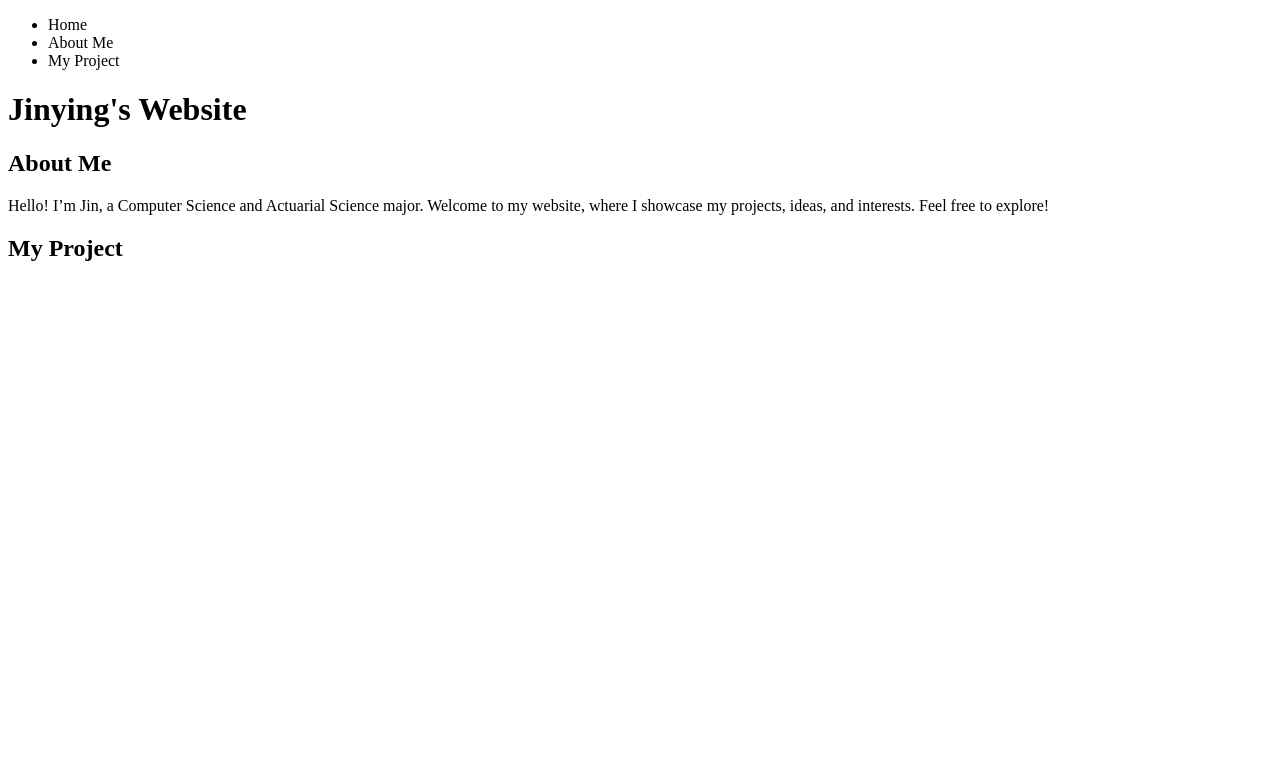
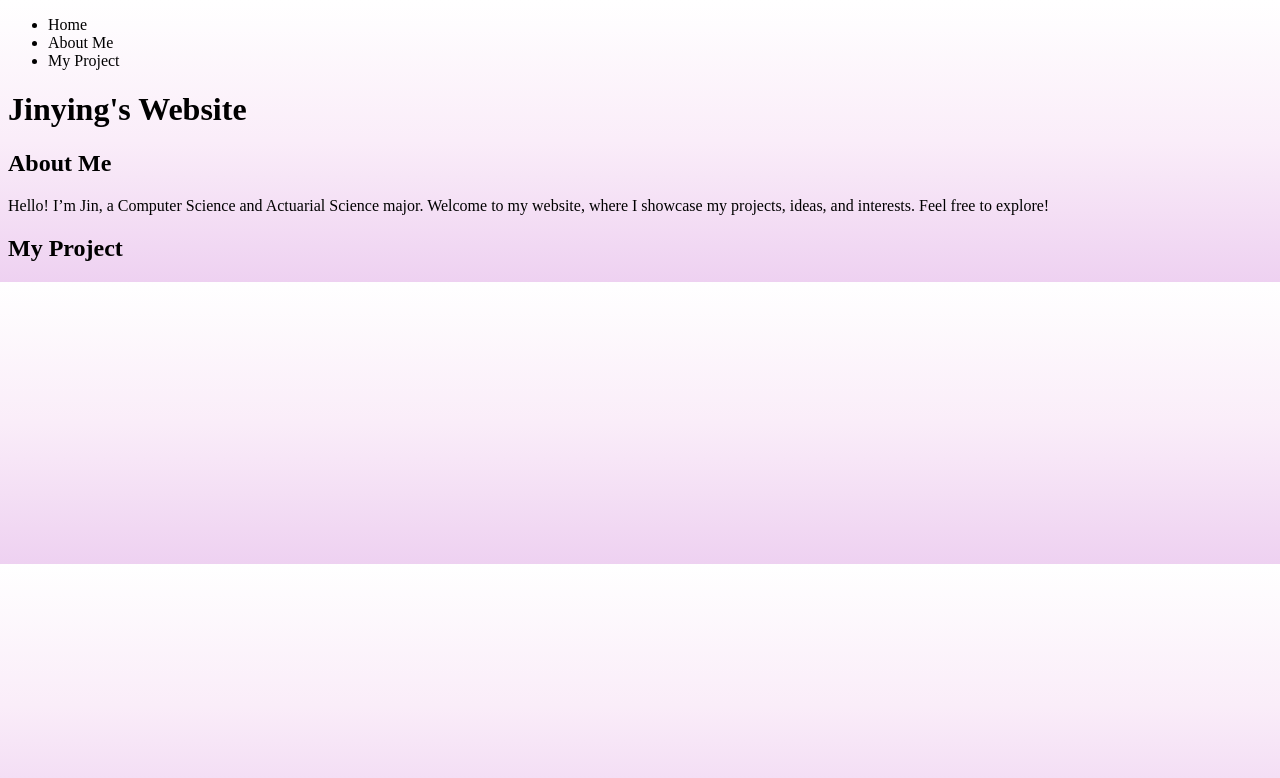
Before and after one commit to GraceXie0425/Jinying-Web, a plain HTML site: page index.html in a window 1280 px wide. Drawn offline with Linux system fonts and the light colour scheme.

Commit message:
Update styles.css
Signed-off-by: GraceXie0425 <144189604+GraceXie0425@users.noreply.github.com>

```diff
--- a/styles.css
+++ b/styles.css
@@ -4,7 +4,7 @@ html{
 
 body{
   /* background color */
-  background: linear-gradient(to bottom, white, background-color2, background-color1);
+  background: linear-gradient(to bottom, white, #FAEDF9, #EED1F1);
 }
 :root{
   /* light mode */
```
